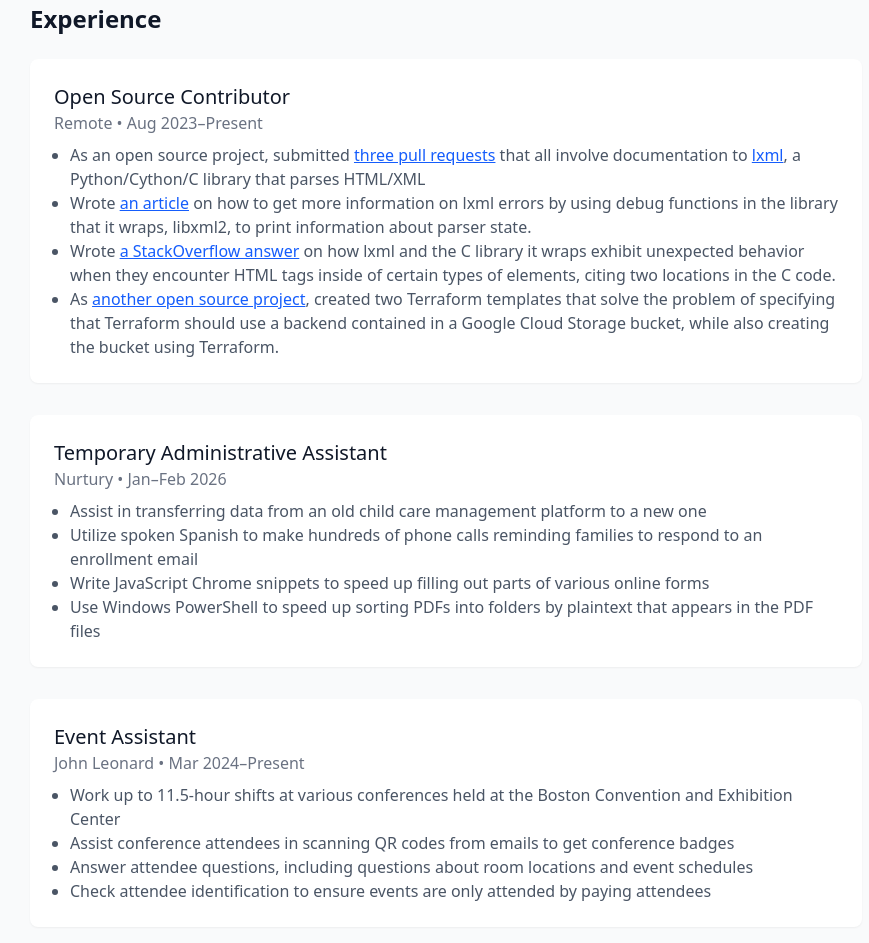
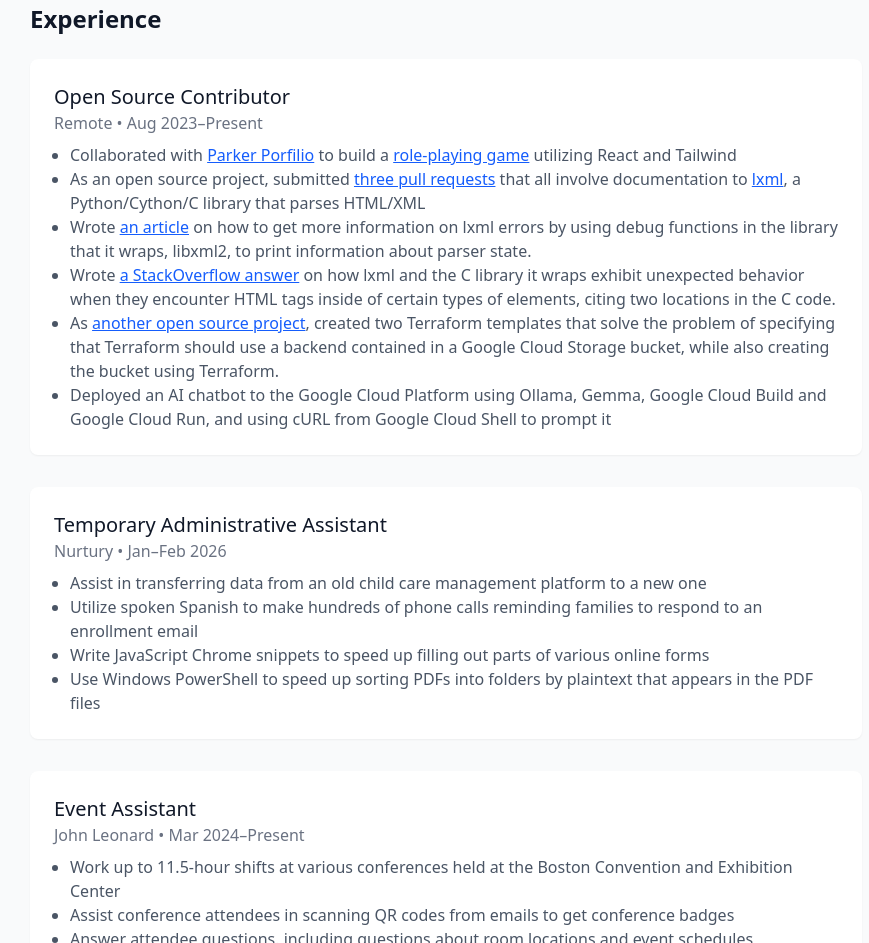
Before and after one commit to abepolk/personal-website, a website: page index.html in a window 1280 px wide. Shown: the part 891-1834 px from the top of the page, without its empty margins (194-1063 px from the left). Drawn offline with nearby package versions, Linux system fonts and the light colour scheme; files that its build step writes are made by us from their sources.

Commit message:
Add list items to Open Source Contributor in Experience section for newer projects

```diff
--- a/index.html
+++ b/index.html
@@ -64,10 +64,12 @@
                     <h3 class="text-xl font-medium text-gray-900">Open Source Contributor</h3>
                     <p class="text-gray-500 mb-2">Remote • Aug 2023–Present</p>
                     <ul class="list-disc ps-4">
+                        <li class="text-gray-600">Collaborated with <a class="text-blue-600 visited:text-purple-600 underline" href="https://parkerporfilio.com">Parker Porfilio</a> to build a <a class="text-blue-600 visited:text-purple-600 underline" href="https://games-2025.netlify.app/">role-playing game</a> utilizing React and Tailwind</li>
                         <li class="text-gray-600">As an open source project, submitted <a class="text-blue-600 visited:text-purple-600 underline" href="https://github.com/lxml/lxml/pulls?q=is%3Apr+author%3Aabepolk">three pull requests</a> that all involve documentation to <a class="text-blue-600 visited:text-purple-600 underline" href="https://lxml.de/">lxml</a>, a Python/Cython/C library that parses HTML/XML</li>
                         <li class="text-gray-600">Wrote <a class="text-blue-600 visited:text-purple-600 underline" href="https://medium.com/@abepolk/getting-more-information-on-lxml-errors-via-libxml2s-native-debugging-functions-27f8af439e0c">an article</a> on how to get more information on lxml errors by using debug functions in the library that it wraps, libxml2, to print information about parser state.</li>
                         <li class="text-gray-600">Wrote <a class="text-blue-600 visited:text-purple-600 underline" href="https://stackoverflow.com/a/79470846/8387246">a StackOverflow answer</a> on how lxml and the C library it wraps exhibit unexpected behavior when they encounter HTML tags inside of certain types of elements, citing two locations in the C code.</li>
                         <li class="text-gray-600">As <a class="text-blue-600 visited:text-purple-600 underline" href="https://github.com/abepolk/terraform-gcs-backend">another open source project</a>, created two Terraform templates that solve the problem of specifying that Terraform should use a backend contained in a Google Cloud Storage bucket, while also creating the bucket using Terraform.</li>
+                        <li class="text-gray-600">Deployed an AI chatbot to the Google Cloud Platform using Ollama, Gemma, Google Cloud Build and Google Cloud Run, and using cURL from Google Cloud Shell to prompt it</li>
                     </ul>
                 </div>
                 <div id="nurtury" class="bg-white p-6 rounded-lg shadow-xs">
```
